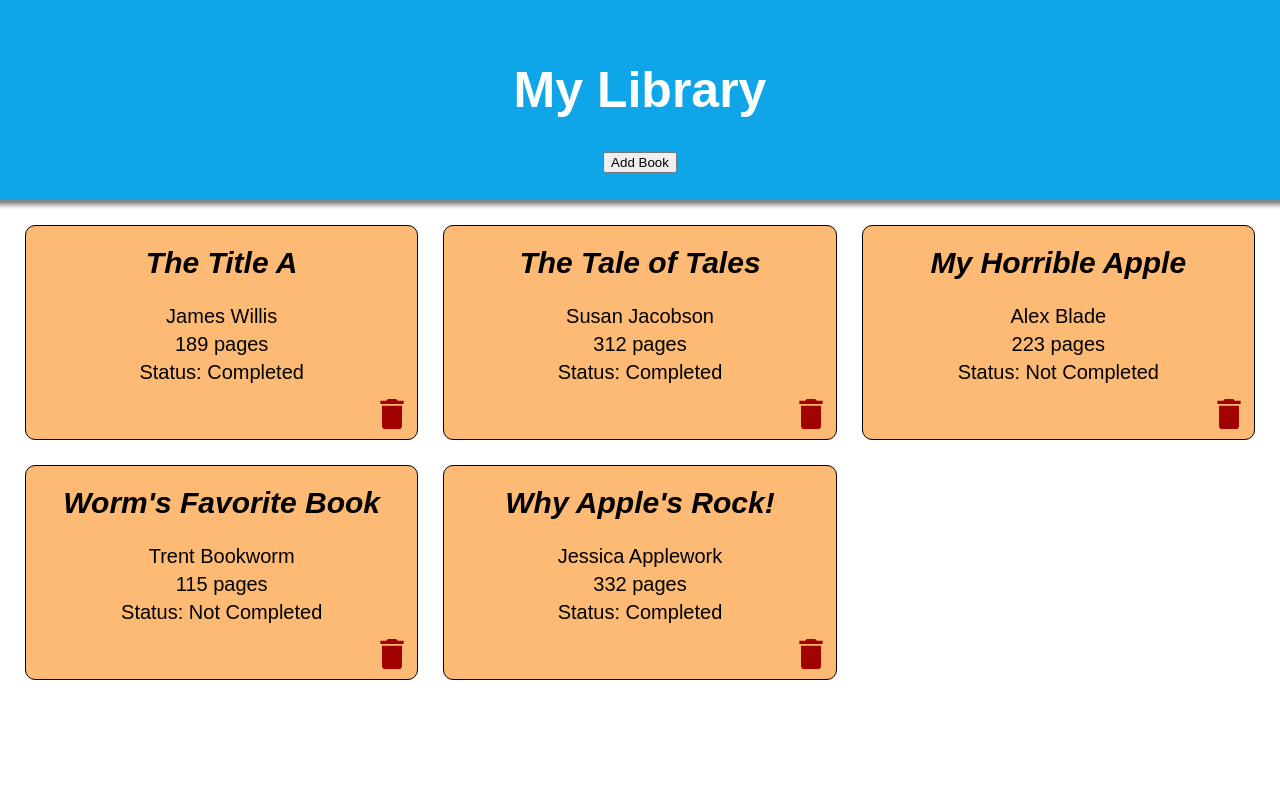
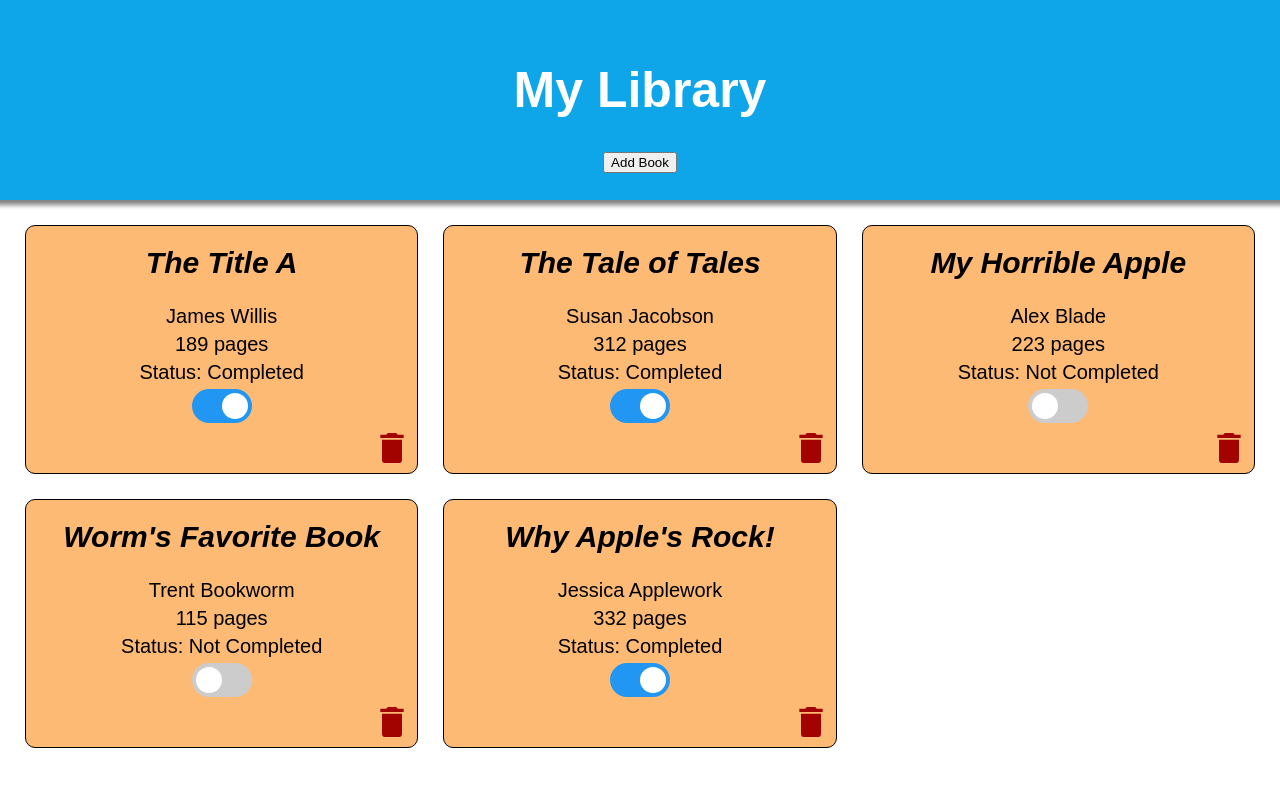
Before and after one commit to taesubhan/library, a plain HTML site: page index.html in a window 1280 px wide. Drawn offline with Linux system fonts and the light colour scheme.

Commit message:
Add slider button to toggle the completed status
Added a slider button for user to toggle whether they read the book.
2 functions are added that contain the logic for the slider button:
1: createSlider(book)
2: activateSlider(inputNode, book)

```diff
--- a/javascript.js
+++ b/javascript.js
@@ -45,6 +45,37 @@ function addMultAttr(node, attr) {
     }
 }
 
+function activateSlider(inputNode, book) {
+    inputNode.addEventListener('click', (e) => {
+        book.read = e.target.checked;
+
+        refreshShelf();
+    })
+}
+
+function createSlider(book) {
+    const sliderLabel = document.createElement('label');
+    // const textElem = document.createTextNode('Mark as read');
+    const inputElem = document.createElement('input');
+    const spanElem = document.createElement('span');
+
+
+    sliderLabel.classList.add('switch');
+    // sliderLabel.setAttribute('for', 'read-slider')
+    inputElem.setAttribute('type', 'checkbox');
+    // inputElem.setAttribute('id', 'read-slider');
+    spanElem.classList.add('slider');
+
+    // sliderLabel.appendChild(textElem);
+    sliderLabel.appendChild(inputElem);
+    sliderLabel.appendChild(spanElem);
+
+    inputElem.checked = book.read;
+    activateSlider(inputElem, book);
+
+    return sliderLabel;
+}
+
 function activateDeleteIcon(deleteNode) {
     deleteNode.addEventListener('click', (e) => {
         const bookCardId = e.target.parentElement.parentElement.id;
@@ -52,7 +83,6 @@ function activateDeleteIcon(deleteNode) {
 
         refreshShelf();
     })
-
 }
 
 function createDeleteButton() {
@@ -94,9 +124,10 @@ function displayBooks() {
         pagesNode.textContent = `${myLibrary[i].pages} pages`;
         isReadNode.textContent = `Status: ${myLibrary[i].read ? 'Completed' : 'Not Completed'}`;
 
+        const readSliderNode = createSlider(myLibrary[i]);
         const deleteNode = createDeleteButton();
 
-        [titleNode, authorNode, pagesNode, isReadNode, deleteNode].forEach((node) => bookNode.appendChild(node));
+        [titleNode, authorNode, pagesNode, isReadNode, readSliderNode, deleteNode].forEach((node) => bookNode.appendChild(node));
 
         libraryNode.appendChild(bookNode);
     }
--- a/styles.css
+++ b/styles.css
@@ -104,6 +104,60 @@ body {
     right: 5px;
 }
 
+/* slider */
+.switch {
+    position: relative;
+    display: inline-block;
+    width: 60px;
+    height: 34px;
+}
+
+.switch input {
+    opacity: 0;
+    width: 0;
+    height: 0;
+}
+
+.slider {
+    position: absolute;
+    cursor: pointer;
+    top: 0;
+    left: 0;
+    right: 0;
+    bottom:0;
+    background-color: #ccc;
+    -webkit-transition: .4s;
+    transition: .4s;
+    border-radius: 34px;
+}
+
+.slider:before {
+  position: absolute;
+  content: "";
+  height: 26px;
+  width: 26px;
+  left: 4px;
+  bottom: 4px;
+  background-color: white;
+  -webkit-transition: .4s;
+  transition: .4s;
+  border-radius: 50%;
+}
+
+input:checked + .slider {
+  background-color: #2196F3;
+}
+
+input:focus + .slider {
+  box-shadow: 0 0 1px #2196F3;
+}
+
+input:checked + .slider:before {
+  -webkit-transform: translateX(26px);
+  -ms-transform: translateX(26px);
+  transform: translateX(26px);
+}
+
 /* Side bar */
 
 .side-bar {
```
